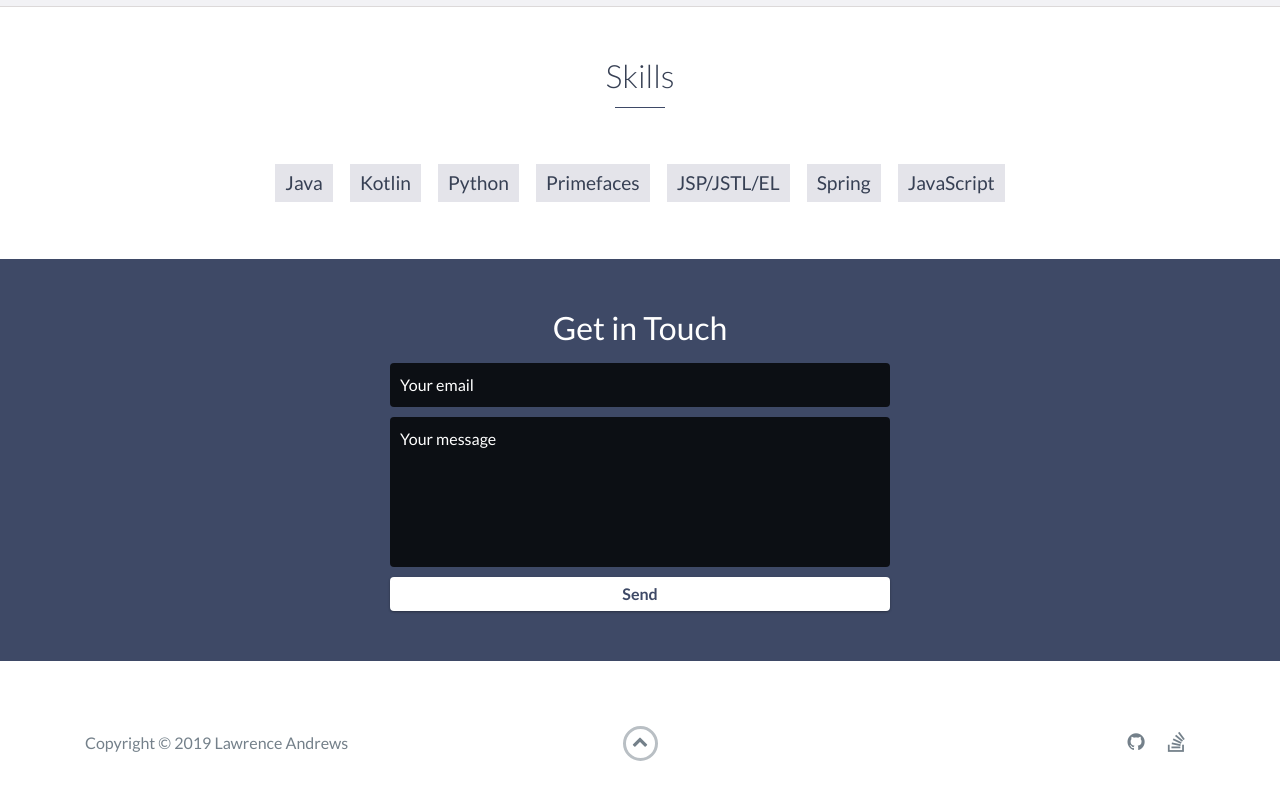
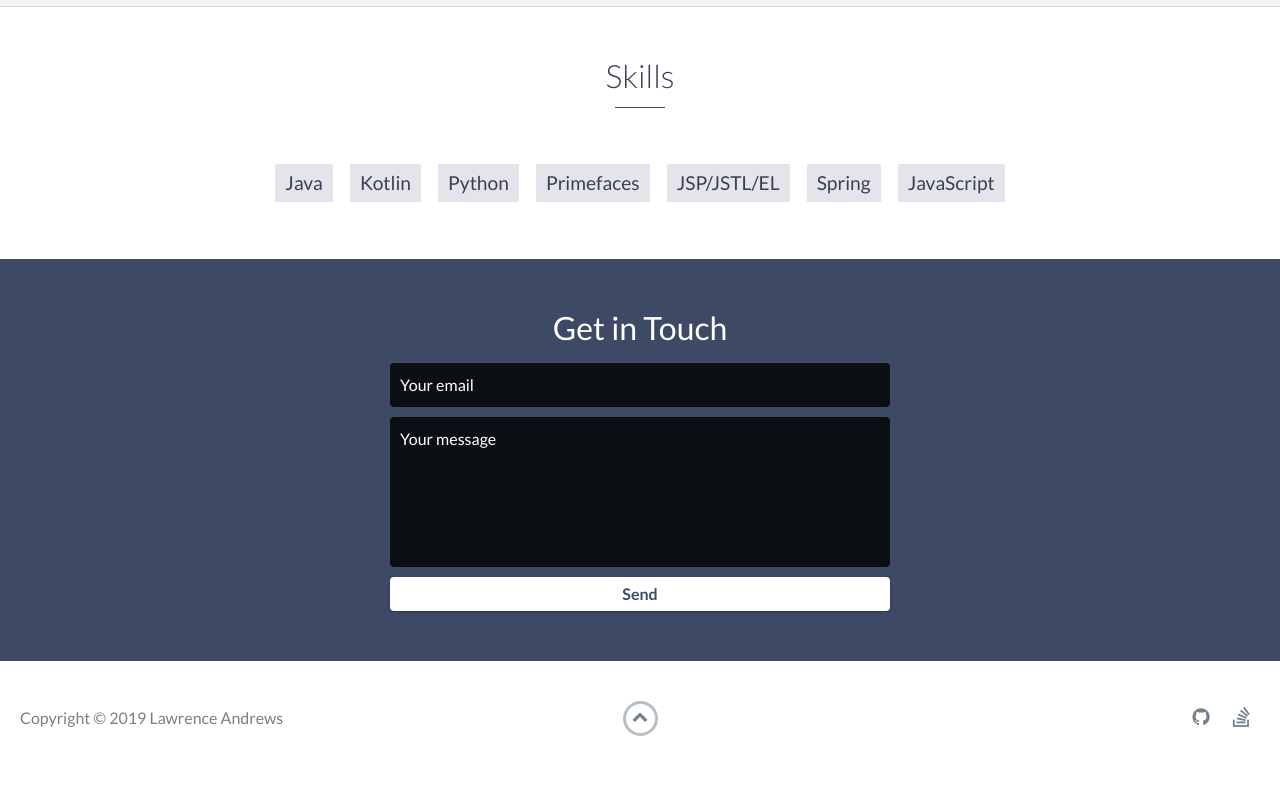
Before and after one commit to laxd/lawrenceandrews.co.uk, a website: page index.html in a window 1280 px wide. Shown: the part 1859-2659 px from the top of the page. After the commit the page ends 2625 px from the top, so only its background shows below. Drawn offline with nearby package versions, Linux system fonts and the light colour scheme; files that its build step writes are made by us from their sources.

Commit message:
Simplified index.html

```diff
--- a/index.html
+++ b/index.html
@@ -48,8 +48,6 @@
 
     <div id="projects" class="background-alt">
         <h2 class="heading">Projects</h2>
-        <div class="container">
-            <div class="row">
         <div class="project shadow-large">
             <div class="project-image">
                 <img src="images/dnd-simulator-project.png" />
@@ -75,8 +73,6 @@
                     Express API.
                 </p>
                 <a href="https://github.com/laxd/budgeteer-web">View Project</a>
-                    </div>
-                </div>
             </div>
         </div>
     </div>
@@ -111,19 +107,17 @@
     <!-- End #contact -->
 
     <footer>
-        <div class="container">
-            <div class="row">
-                <div class="col-sm-5 copyright">
+        <div class="copyright">
             <p>
                 Copyright &copy; 2019 Lawrence Andrews
             </p>
         </div>
-                <div class="col-sm-2 top">
+        <div class="top">
             <span id="to-top">
                 <i class="fa fa-chevron-up" aria-hidden="true"></i>
             </span>
         </div>
-                <div class="col-sm-5 social">
+        <div class="social">
             <ul>
                 <li>
                     <a href="https://github.com/laxd" target="_blank"><i class="fa fa-github" aria-hidden="true"></i></a>
@@ -136,13 +130,7 @@
                 </li-->
             </ul>
         </div>
-            </div>
-        </div>
     </footer>
-    <!-- End footer -->
-
-    <script src="https://ajax.googleapis.com/ajax/libs/jquery/1.12.4/jquery.min.js"></script>
-    <script src="js/scripts.min.js"></script>
 </body>
 
 </html>
--- a/scss/styles.scss
+++ b/scss/styles.scss
@@ -236,7 +236,18 @@ header {
 }
 
 footer {
-    padding: 50px 0;
+    padding: 25px 0;
+    display: flex;
+}
+
+.copyright {
+    flex: 1;
+    padding-left: 20px;
+}
+
+.social {
+    flex: 1;
+    padding-right: 20px;
 }
 
 .copyright {
```
Also changed, not shown: .github/workflows/main.yml (added), 1 other file. Lines whose indentation alone changed are shown as unchanged.
